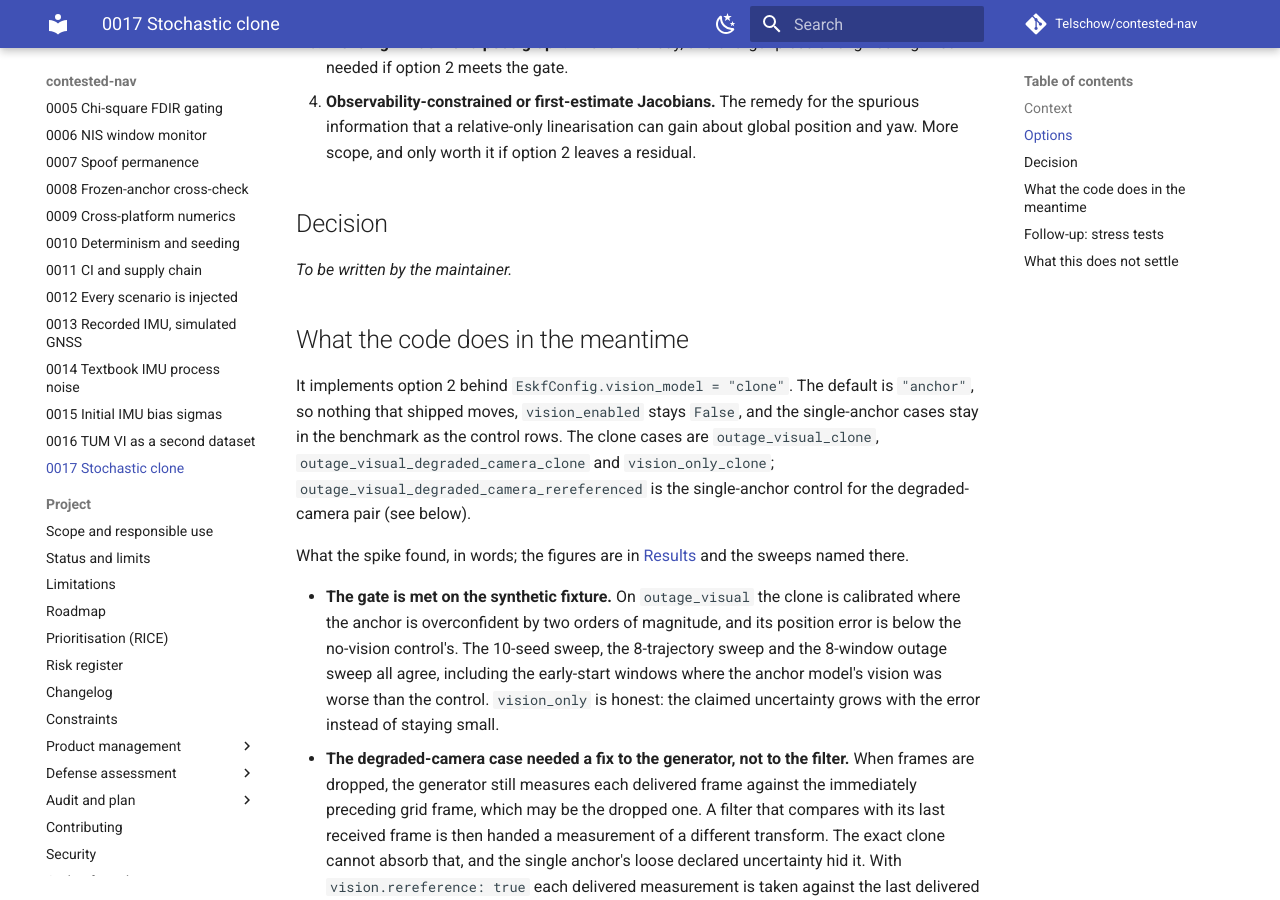
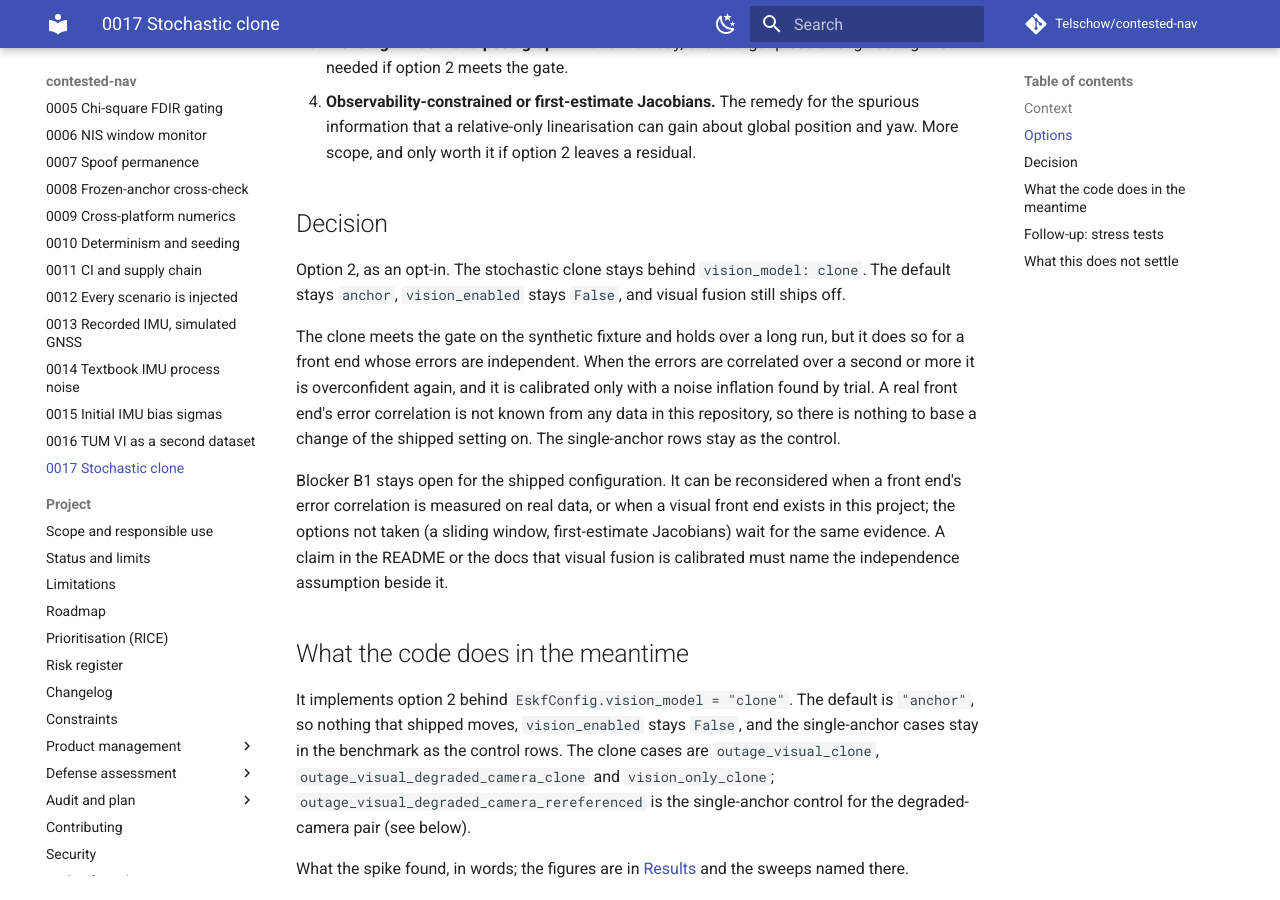
Before and after one commit to Telschow/contested-nav, an MkDocs documentation site: the page built from docs/adr/0017-stochastic-clone-for-the-visual-update.md, in a window 1280 px wide and 900 px high, scrolled down 943 px. Built offline with MkDocs 1.6.1 and Material for MkDocs 9.7.7, drawn with Linux system fonts in a browser that asks for light colours; comment, search, counter and statistics services are not loaded; some of the changed text lies outside the part shown.

Commit message:
docs: accept ADR-0015, ADR-0016 and ADR-0017
Decision sections written at the maintainer's instruction, from the options and
measurements already in each record.

ADR-0015: the initial IMU bias sigmas are read.
ADR-0016: TUM VI is a second recorded dataset, under the ADR-0013 method.
ADR-0017: the stochastic clone stays opt-in. The default and vision_enabled are
unchanged, because the clone is calibrated for independent visual errors and not
for correlated ones, and no data here says which a real front end has. B1 stays
open for the shipped configuration; any claim that visual fusion is calibrated
must name the independence assumption.

Co-Authored-By: Claude Sonnet 5.5 <noreply@anthropic.com>

```diff
--- a/docs/adr/0017-stochastic-clone-for-the-visual-update.md
+++ b/docs/adr/0017-stochastic-clone-for-the-visual-update.md
@@ -32,7 +32,19 @@ outcome would be evidence.
 
 ## Decision
 
-_To be written by the maintainer._
+Option 2, as an opt-in. The stochastic clone stays behind `vision_model: clone`. The default stays `anchor`,
+`vision_enabled` stays `False`, and visual fusion still ships off.
+
+The clone meets the gate on the synthetic fixture and holds over a long run, but it does so for a front end whose
+errors are independent. When the errors are correlated over a second or more it is overconfident again, and it is
+calibrated only with a noise inflation found by trial. A real front end's error correlation is not known from any
+data in this repository, so there is nothing to base a change of the shipped setting on. The single-anchor rows stay
+as the control.
+
+Blocker B1 stays open for the shipped configuration. It can be reconsidered when a front end's error correlation is
+measured on real data, or when a visual front end exists in this project; the options not taken (a sliding window,
+first-estimate Jacobians) wait for the same evidence. A claim in the README or the docs that visual fusion is
+calibrated must name the independence assumption beside it.
 
 ## What the code does in the meantime
 
```
Also changed, not shown: other parts of docs/adr/0017-stochastic-clone-for-the-visual-update.md (+1 -1 lines), CHANGELOG.md (+3 -3 lines), CONSTRAINTS.md (+4 -2 lines), README.md (+3 -3 lines), ROADMAP.md (+4 -4 lines), docs/adr/0015-initial-imu-bias-sigmas-are-read.md (+11 -2 lines), docs/adr/0016-tum-vi-as-a-second-recorded-dataset.md (+11 -2 lines), docs/adr/index.md (+3 -3 lines).
